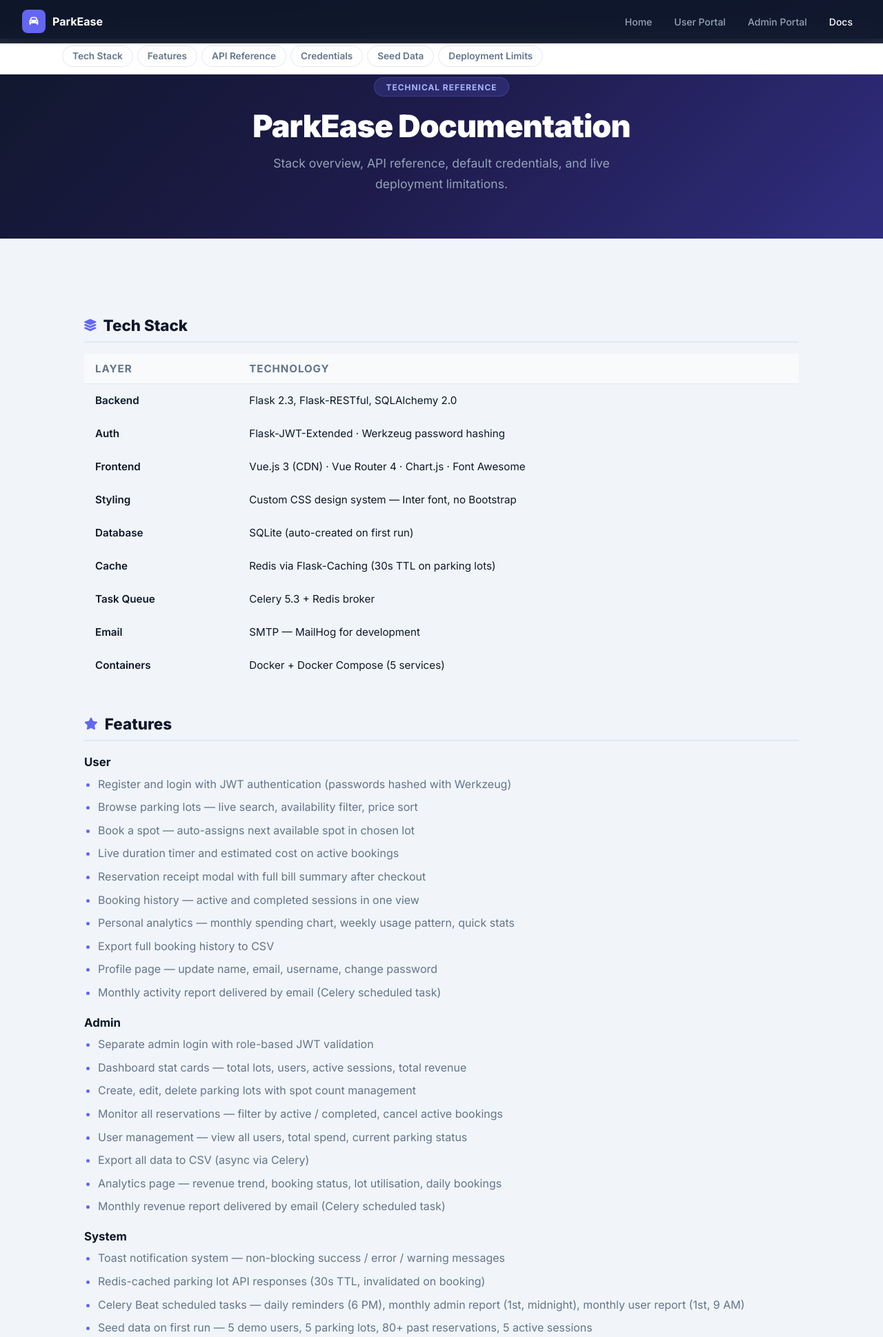
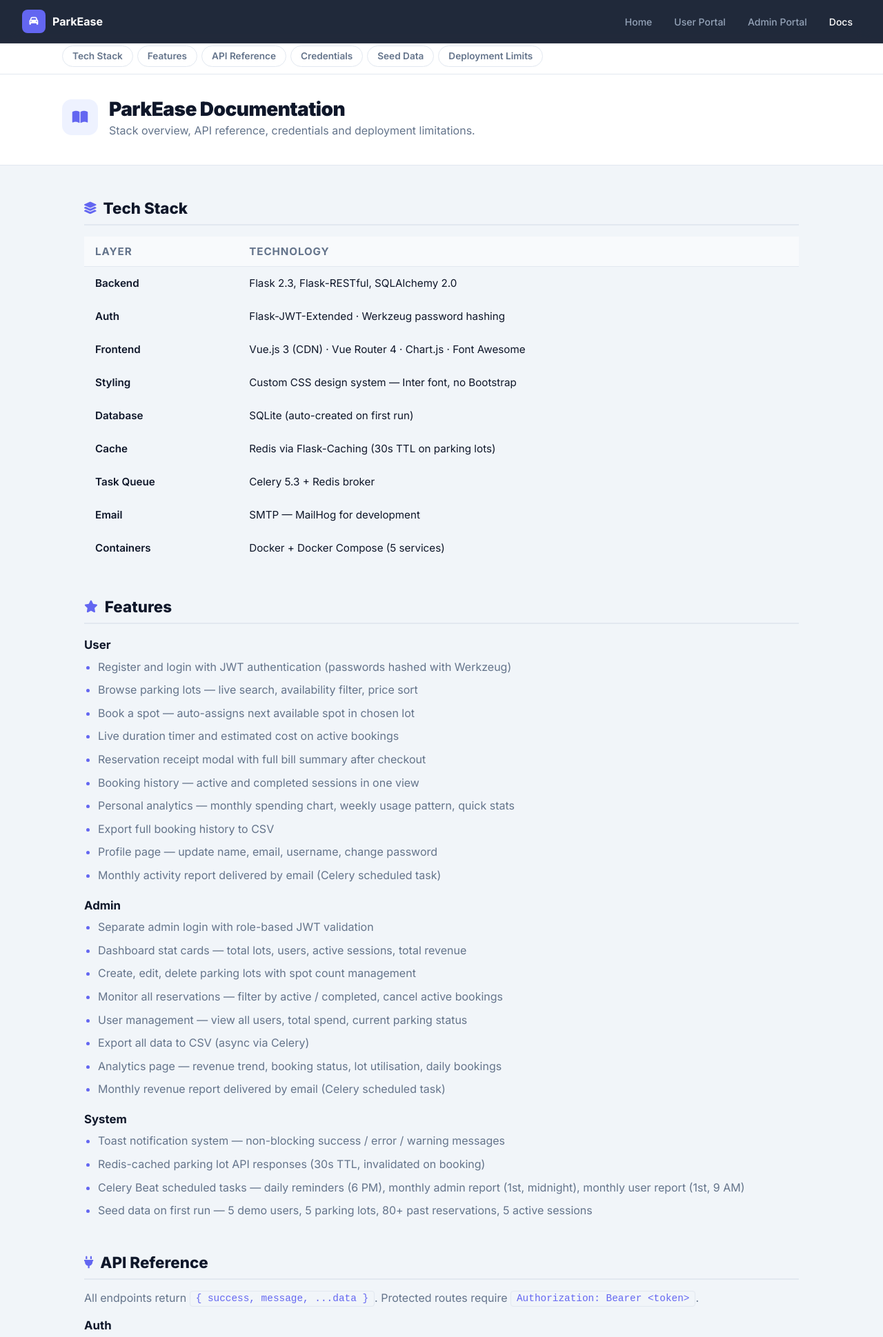
Before and after one commit to 21f1004623/vehicle-parking-v2, a Flask app: page /docs in a window 1280 px wide. Shown: the top 1939 px of the page at 69% size. Run offline with Flask 3, Linux system fonts and the light colour scheme.

Commit message:
redesign: replace docs hero banner with clean compact page header

```diff
--- a/templates/docs.html
+++ b/templates/docs.html
@@ -18,17 +18,17 @@
     </div>
   </nav>
 
-  <!-- Hero -->
-  <div style="background:linear-gradient(135deg,#0f172a,#1e1b4b,#312e81);padding:7rem 2rem 4rem;text-align:center;">
-    <span style="display:inline-block;background:rgba(99,102,241,.2);color:#a5b4fc;font-size:.75rem;font-weight:700;letter-spacing:.08em;text-transform:uppercase;padding:.35rem 1rem;border-radius:20px;border:1px solid rgba(99,102,241,.3);margin-bottom:1rem;">
-      Technical Reference
-    </span>
-    <h1 style="font-size:clamp(1.8rem,4vw,2.8rem);font-weight:900;color:#fff;margin:0 0 .75rem;letter-spacing:-.02em;">
-      ParkEase Documentation
-    </h1>
-    <p style="color:#94a3b8;font-size:1.1rem;max-width:520px;margin:0 auto;line-height:1.7;">
-      Stack overview, API reference, default credentials, and live deployment limitations.
-    </p>
+  <!-- Page header — sits below both fixed navbars (56px landing + ~45px pill nav) -->
+  <div style="margin-top:101px;background:var(--surface);border-bottom:1px solid var(--border);padding:2.5rem 2rem;">
+    <div style="max-width:1100px;margin:0 auto;display:flex;align-items:center;gap:1rem;flex-wrap:wrap;">
+      <div style="width:52px;height:52px;background:var(--primary-light);border-radius:14px;display:flex;align-items:center;justify-content:center;font-size:1.25rem;color:var(--primary);flex-shrink:0;">
+        <i class="fas fa-book-open"></i>
+      </div>
+      <div>
+        <h1 style="font-size:1.75rem;font-weight:900;color:var(--text);margin:0 0 .25rem;letter-spacing:-.02em;">ParkEase Documentation</h1>
+        <p style="color:var(--text-muted);font-size:1rem;margin:0;">Stack overview, API reference, credentials and deployment limitations.</p>
+      </div>
+    </div>
   </div>
 
   <!-- Fixed section nav -->
@@ -44,7 +44,7 @@
   </div>
 
   <!-- Main content — padded to clear both fixed bars -->
-  <div style="max-width:1100px;margin:0 auto;padding:3rem 2rem;padding-top:7rem;">
+  <div style="max-width:1100px;margin:0 auto;padding:3rem 2rem;">
     <div>
 
       <!-- Tech Stack -->
```
